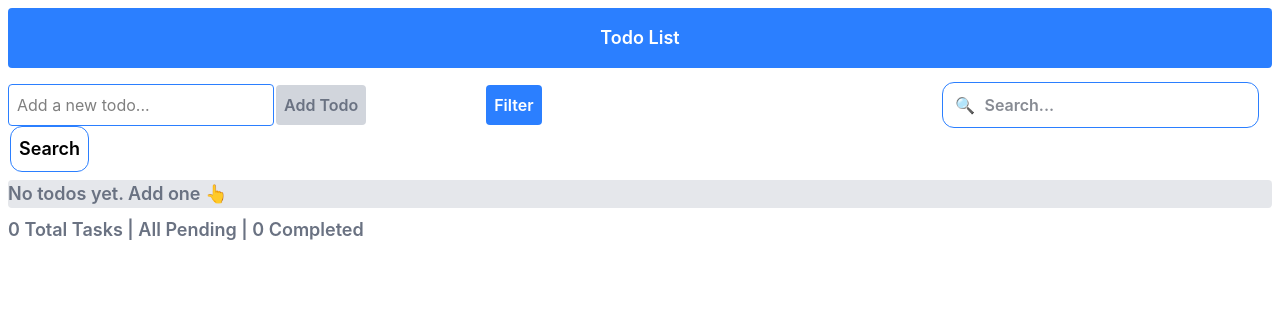
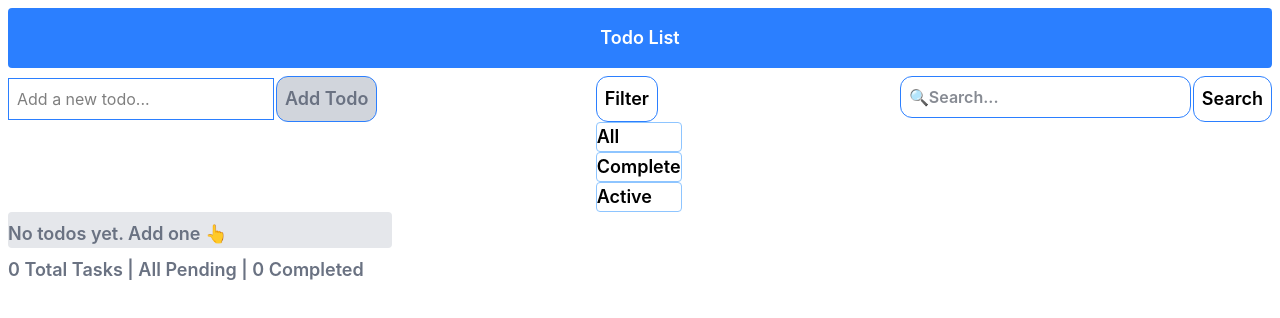
Before and after one commit to Adil-Farooq-Awan/TaskManager-TailwindCss, a React (Vite) app: page / in a window 1280 px wide. Both pictures are taken after a click on the button "Filter". Shown: the top 318 px of the page. Built offline with nearby package versions, Linux system fonts and the light colour scheme.

Commit message:
style updates

```diff
--- /dev/null
+++ b/src/components/Filter.jsx
@@ -0,0 +1,9 @@
+const Filter = () => {
+    return (
+        <ul className="flex-col text-lg font-semibold">
+            <li className="hover:bg-blue-200 hover:text-white w-auto rounded border border-blue-300">All</li>
+            <li className="hover:bg-blue-200 hover:text-white w-auto rounded border border-blue-300">Complete</li>
+            <li className="hover:bg-blue-200 hover:text-white w-auto rounded border border-blue-300">Active</li>
+        </ul>
+    );
+}; export default Filter;
--- a/src/components/Todo.jsx
+++ b/src/components/Todo.jsx
@@ -5,7 +5,7 @@ const Todo = ({ todo, delTodo, editingId, editText, setEditText, startEdit, save
 
   return (
     <>
-    <li className="inline-block p-1 border rounded mt-2">
+    <li className="flex justify-between w-sm p-1 bg-gray-100 rounded-xl mt-2">
     {editingId === todo.id ? (
       <input
         value={editText}
@@ -22,7 +22,7 @@ const Todo = ({ todo, delTodo, editingId, editText, setEditText, startEdit, save
         />
       ) : (
 
-      <p className="overflow-hidden p-1 text-lg semi-bold inline"
+      <p className="p-1 text-lg semi-bold inline"
           disabled={editingId}
           onClick={()=>toggleTodo(todo.id)}
           style={{
@@ -33,6 +33,7 @@ const Todo = ({ todo, delTodo, editingId, editText, setEditText, startEdit, save
 
       )}
 
+      <div>
       {
         editingId === todo.id ? (
         <button
@@ -67,6 +68,7 @@ const Todo = ({ todo, delTodo, editingId, editText, setEditText, startEdit, save
         className="disabled:bg-red-300 bg-red-500 text-white rounded-xl p-1 ml-0.5 cursor-pointer"
         disabled={editingId}>🗑️
       </button>
+      </div>
 
     </li>
     </>
--- a/src/components/TodoForm.jsx
+++ b/src/components/TodoForm.jsx
@@ -1,9 +1,11 @@
 import useMyState from "../hooks/useMyState";
 import useAutoFocus from "../hooks/useAutoFocus";
+import Filter from "./Filter";
 
 const TodoForm = ({addTodo, search, setSearch}) => {
   const [text, setText] = useMyState("");
   const inputRef = useAutoFocus(null);
+  const [isClicked, setIsClicked] = useMyState(false);
 
   const handleSubmit = (e) => {
     e.preventDefault();
@@ -19,39 +21,48 @@ const TodoForm = ({addTodo, search, setSearch}) => {
   return(
     <>
      <h1 className="rounded bg-blue-500 text-white text-lg font-semibold text-center p-4">Todo List</h1>
-    <div>
+    <div className="flex justify-between items-start w-full mt-2">
     {/** Section 01  */}
-    <form onSubmit={handleSubmit} className="inline">
+    <form onSubmit={handleSubmit}>
       <input
         type="text"
         value={text}
         onChange={handleChange}
         ref={inputRef}
         placeholder="Add a new todo..."
-        className="focus:outline-blue-500 border border-blue-500 rounded p-2 mt-4 "
+        className="focus:outline-blue-500 border border-blue-500 p-2
+         "
       />
-      <button className="disabled:bg-gray-300 disabled:text-gray-500 font-semibold bg-blue-500 text-white rounded p-2 mt-4 ml-0.5"
+      <button className="disabled:bg-gray-300 disabled:text-gray-500 disabled:hover:bg-red-500 hover:bg-blue-200 hover:text-white rounded-xl p-2 rounded border border-blue-500 text-lg font-semibold ml-0.5"
         disabled={!text}>Add Todo
       </button>
     </form>
 
     {/** Section 02  */}
-    <div className="inline">
-      <button className="ml-30 font-semibold bg-blue-500 text-white rounded p-2 mt-4">Filter</button>
+    <div>
+      <button
+        className="hover:bg-blue-200 hover:text-white rounded-xl p-2 rounded border border-blue-500 text-lg font-semibold"
+        onClick={()=>setIsClicked(!isClicked)}>
+        Filter
+      </button>
+      {isClicked && <Filter />}
     </div>
 
     {/** Section 03  */}
-    <div className="rounded-xl ml-100 inline border border-blue-500 rounded p-3 mt-4">
+    <div className="flex justify-between items-start gap-0.5">
+      <div className="rounded-xl border border-blue-500 rounded p-2">
         <label>🔍</label>
         <input
           type="text"
+          role="text-box"
           placeholder="Search..."
           vlaue={search}
           onChange={(e)=>setSearch(e.target.value)}
-        className="outline-none ml-0.5 font-semibold text-gray-900 rounded p-2 mt-4"
+          className="outline-none font-semibold text-gray-900 rounded"
         />
       </div>
-      <button className="rounded-xl ml-0.5 p-2 rounded border border-blue-500 text-lg font-semibold">Search</button>
+      <button className="hover:bg-blue-200 hover:text-white rounded-xl p-2 rounded border border-blue-500 text-lg font-semibold">Search</button>
+      </div>
     </div>
     </>
   );
--- a/src/components/TodoList.jsx
+++ b/src/components/TodoList.jsx
@@ -3,7 +3,7 @@ import Todo from './Todo';
 const TodoList = ({ todo, delTodo, message, editingId, setEditingId, editText, setEditText, startEdit, saveEdit, cancelEdit, toggleTodo }) => {
  return(
   <>
-  <ul className = "bg-gray-200 rounded w-content">
+  <ul className = "flex flex-col items-start w-sm bg-gray-200 rounded">
     {
     todo.length > 0 ? (
 
```
Lines whose indentation alone changed are shown as unchanged.
